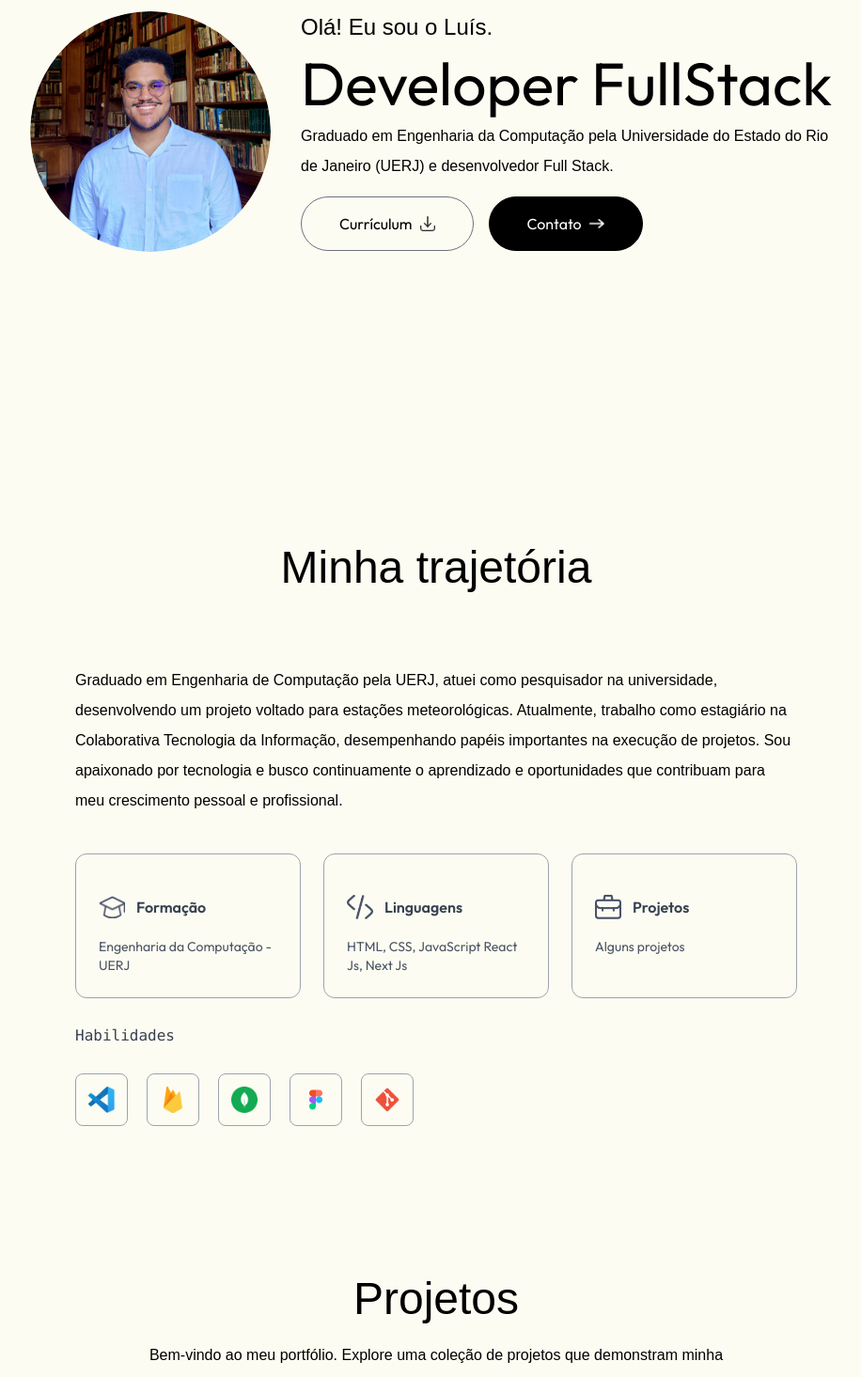
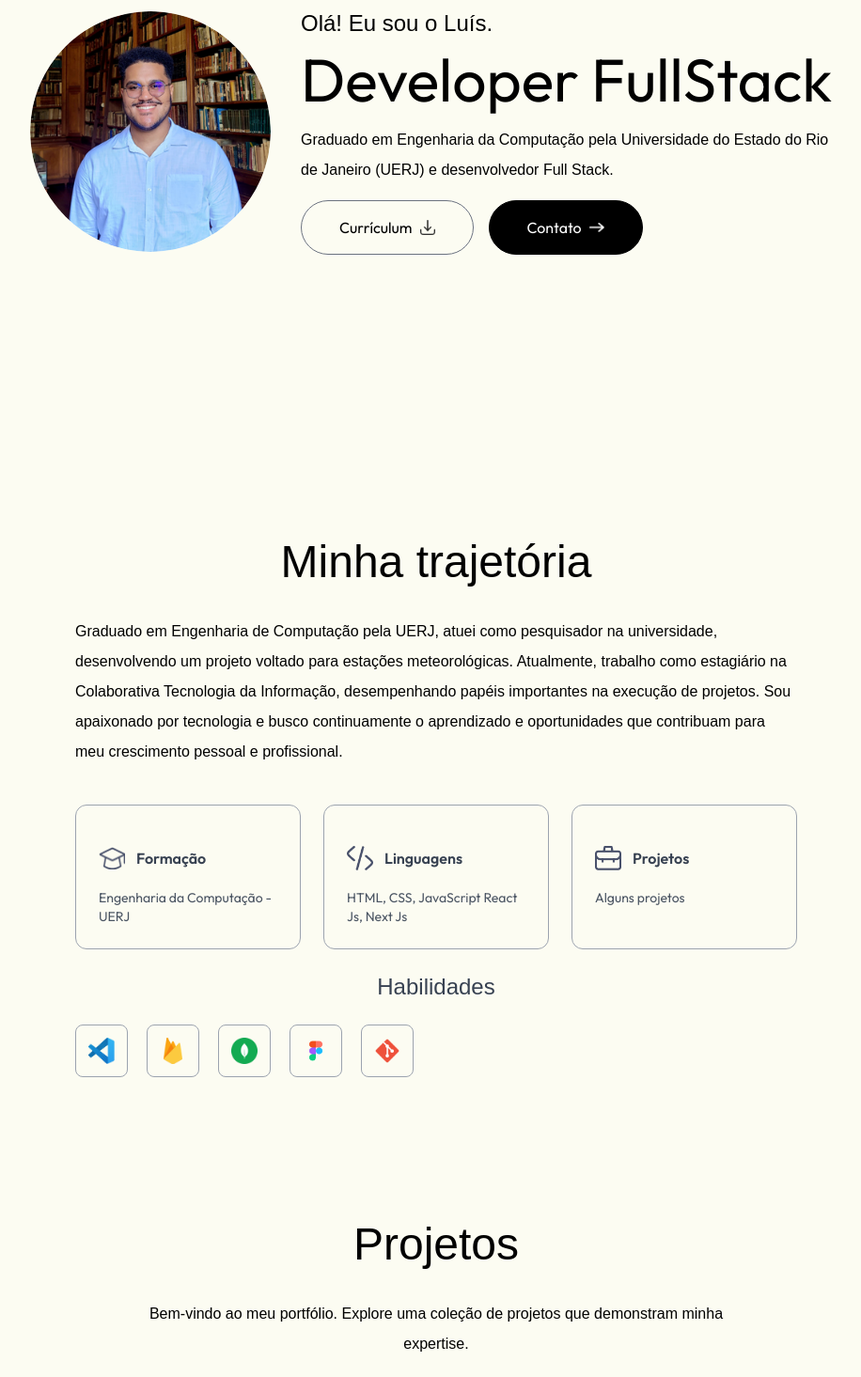
Before and after one commit to luis-batista/portfolio, a Next.js app: page / in a window 1280 px wide. Shown: the part 260-1725 px from the top of the page at 94% size, without its empty margins (176-1092 px from the left). Built offline with nearby package versions, Linux system fonts and the light colour scheme; a web font is replaced by a local one.

Commit message:
Alterações em fontes, cores e botões

```diff
--- a/app/components/About.jsx
+++ b/app/components/About.jsx
@@ -5,7 +5,7 @@ import {motion} from 'motion/react'
 
 const About = () => {
   return (
-    <motion.div id='about' className='w-full max-w-7xl mx-auto px-4 sm:px-6 lg:px-8 py-10 scroll-mt-28'
+    <motion.div id='about' className='w-full max-w-7xl mx-auto px-8 sm:px-6 lg:px-8 py-10 scroll-mt-44'
     initial={{ opacity: 0 }}
     whileInView={{ opacity: 1 }}
     transition={{ duration: 1 }}
@@ -14,19 +14,19 @@ const About = () => {
       initial={{ opacity: 0, y: -20 }}
       whileInView={{ opacity: 1, y: 0 }}
       transition={{ duration: 0.5, delay: 0.5 }}
-      className='text-center text-5xl font-Ovo'>Minha trajetória</motion.h2>
+      className='text-center text-3xl lg:text-[48px] font-Ovo'>Minha trajetória</motion.h2>
 
   <motion.div
     initial={{ opacity: 0 }}
     whileInView={{ opacity: 1 }}
     transition={{ duration: 0.8 }}
-    className='container mx-auto flex w-full flex-col lg:flex-row items-center justify-center gap-20 my-20'>
+    className='container mx-auto flex w-full flex-col lg:flex-row items-center justify-center gap-20 my-20 mt-10'>
     <motion.div
     initial={{ opacity: 0 }}
     whileInView={{ opacity: 1 }}
     transition={{ duration: 0.6, delay: 0.8 }}
     className='flex-1 max-w-3xl'>
-      <p className='mb-10 font-Ovo'>
+      <p className='text-left mb-10 font-Ovo'>
       Graduado em Engenharia de Computação pela UERJ, atuei como pesquisador na universidade, desenvolvendo um projeto voltado para estações meteorológicas. Atualmente, trabalho como estagiário na Colaborativa Tecnologia da Informação, desempenhando papéis importantes na execução de projetos.
       Sou apaixonado por tecnologia e busco continuamente o aprendizado e oportunidades que contribuam para meu crescimento pessoal e profissional.
       </p>
@@ -53,7 +53,7 @@ const About = () => {
       initial={{ opacity: 0, y: 20 }}
       whileInView={{ opacity: 1, y: 0 }}
       transition={{ duration: 0.5, delay: 1.3 }}
-      className='my-6 text-gray-700 font-mono'>Habilidades</motion.h4>
+      className='my-6 text-center text-2xl text-gray-700 font-Ovo'>Habilidades</motion.h4>
 
       <motion.ul
       initial={{opacity: 0}}
--- a/app/components/Contact.jsx
+++ b/app/components/Contact.jsx
@@ -40,7 +40,7 @@ const Contact = () => {
         initial={{ opacity: 0, y: -20 }}
         whileInView={{ opacity: 1, y: 0 }}
         transition={{ duration: 0.5, delay: 0.3 }}
-        className='text-center text-5xl font-Ovo'>Contato</motion.h2>
+        className='text-center text-3xl lg:text-[48px] font-Ovo'>Contato</motion.h2>
         <motion.p
         initial={{ opacity: 0 }}
         whileInView={{ opacity: 1 }}
--- a/app/components/Footer.jsx
+++ b/app/components/Footer.jsx
@@ -6,7 +6,7 @@ const Footer = () => {
   return (
     <div className='mt-20'>
       <div className='text-center'>
-        <p className='w-36 mx-auto mb-2 font-Ovo text-3xl'>Luís.</p>
+        <p className='w-41 mx-auto mb-2 font-Ovo text-3xl'>Luís Eduardo M. Batista</p>
 
         <div className='w-max flex items-center gap-2 mx-auto font-Ovo'>
             <Image src={assets.mail_icon} alt='' className='w-6'/>
--- a/app/components/Header.jsx
+++ b/app/components/Header.jsx
@@ -19,8 +19,8 @@ const Header = () => {
       initial={{y: -20, opacity: 0}}
       whileInView={{y: 0, opacity: 1}}
       transition={{duration: 0.6, delay: 0.3}}
-      className='flex flex-col items-center md:items-start gap-2 text-sm sm:text-base md:text-xl lg:text-2xl mb-3 font-Ovo text-center md:text-left'>
-      {/*className='flex items-end gap-2 text-xl md:text-2xl mb-3 font-mono'>*/}
+      className='flex flex-col items-center md:items-start gap-2 text-xl md:text-2xl lg:text-2xl mb-3 font-Ovo text-center md:text-left'>
+      {/*className='flex items-end gap-2 text-xl md:text-2xl mb-3 font-Ovo'>*/}
         Olá! Eu sou o Luís.
       </motion.h3>
       <motion.h1
@@ -35,7 +35,7 @@ const Header = () => {
       initial={{opacity: 0}}
       whileInView={{opacity: 1}}
       transition={{duration: 0.6, delay: 0.7}}
-      className='max-w-xl font-Ovo mt-2'>
+      className='max-w-xl font-Ovo mt-4'>
         Graduado em Engenharia da Computação pela Universidade do Estado do Rio de Janeiro (UERJ) e desenvolvedor Full Stack.
       </motion.p>
 
--- a/app/components/Navbar.jsx
+++ b/app/components/Navbar.jsx
@@ -38,8 +38,8 @@ const Navbar = () => {
         <ul className={`hidden md:flex items-center gap-6 lg:gap-8 border border-gray-500 rounded-full ml-4 px-12 py-3 bg-[#FCFCF2] ${isScroll ? "" : "bg-[#FCFCF2] shadow-sm bg-opacity-50"} `}>
             <li><a className='font-Ovo hover:underline' href="#top">Início</a></li>
             <li><a className='font-Ovo hover:underline' href="#about">Sobre</a></li>
+            <li><a className='font-Ovo hover:underline' href="#about">Habilidades</a></li>
             <li><a className='font-Ovo hover:underline' href="#work">Projetos</a></li>
-            <li><a className='font-Ovo hover:underline' href="#skills">Habilidades</a></li>
         </ul>
 
         <div className='flex items-center gap-4'>
--- a/app/components/Work.jsx
+++ b/app/components/Work.jsx
@@ -14,12 +14,12 @@ function Work() {
         initial={{ y: -20, opacity: 0 }}
         whileInView={{ y: 0, opacity: 1 }}
         transition={{ duration: 0.5, delay: 0.3 }}
-        className='text-center text-5xl font-Ovo'>Projetos</motion.h2>
+        className='text-center text-3xl lg:text-[48px] font-Ovo'>Projetos</motion.h2>
         <motion.p
         initial={{ opacity: 0 }}
         whileInView={{ opacity: 1 }}
         transition={{ duration: 0.5, delay: 0.7 }}
-        className='text-center max-w-2xl mx-auto mt-5 mb-12 font-Ovo'>Bem-vindo ao meu portfólio. Explore uma coleção de projetos que demonstram minha expertise.</motion.p>
+        className='text-center max-w-2xl mx-auto mt-10 mb-12 font-Ovo'>Bem-vindo ao meu portfólio. Explore uma coleção de projetos que demonstram minha expertise.</motion.p>
 
     <motion.div
     initial={{ opacity: 0 }}
@@ -51,7 +51,7 @@ function Work() {
     whileInView={{ opacity: 1 }}
     transition={{ duration: 0.5, delay: 1.1 }}
     href="" className='w-max flex items-center justify-center gap-2 text-gray-700 border-[0.5px]
-     border-gray-700 rounded-full py-3 px-10 mx-auto my-20 hover:bg-lightHover duration-500 font-Outfit'>
+     border-gray-700 rounded-full py-3 px-10 mx-auto my-20 hover:bg-amber-50 duration-500 font-Outfit'>
         Ver mais <Image src={assets.right_arrow_bold} alt='Rigght arrow'
         className='w-4'/>
     </motion.a>
```
